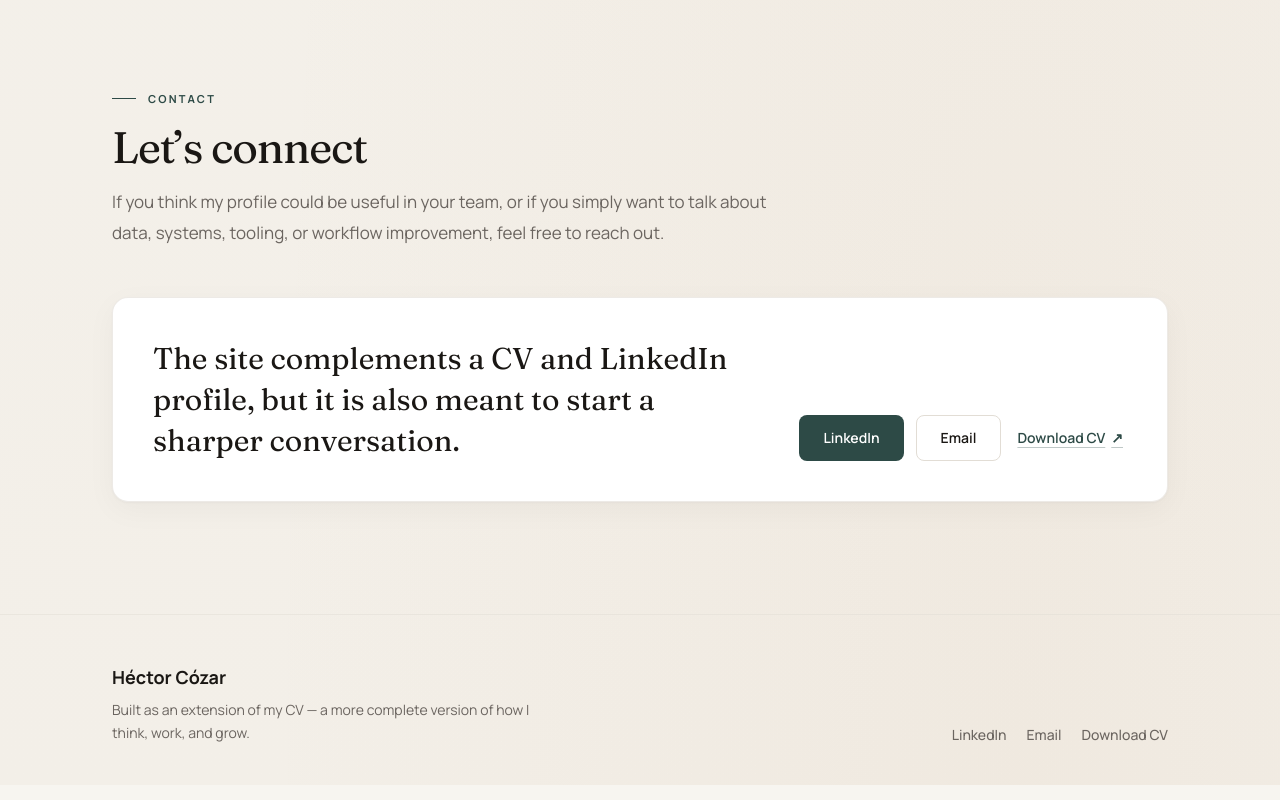
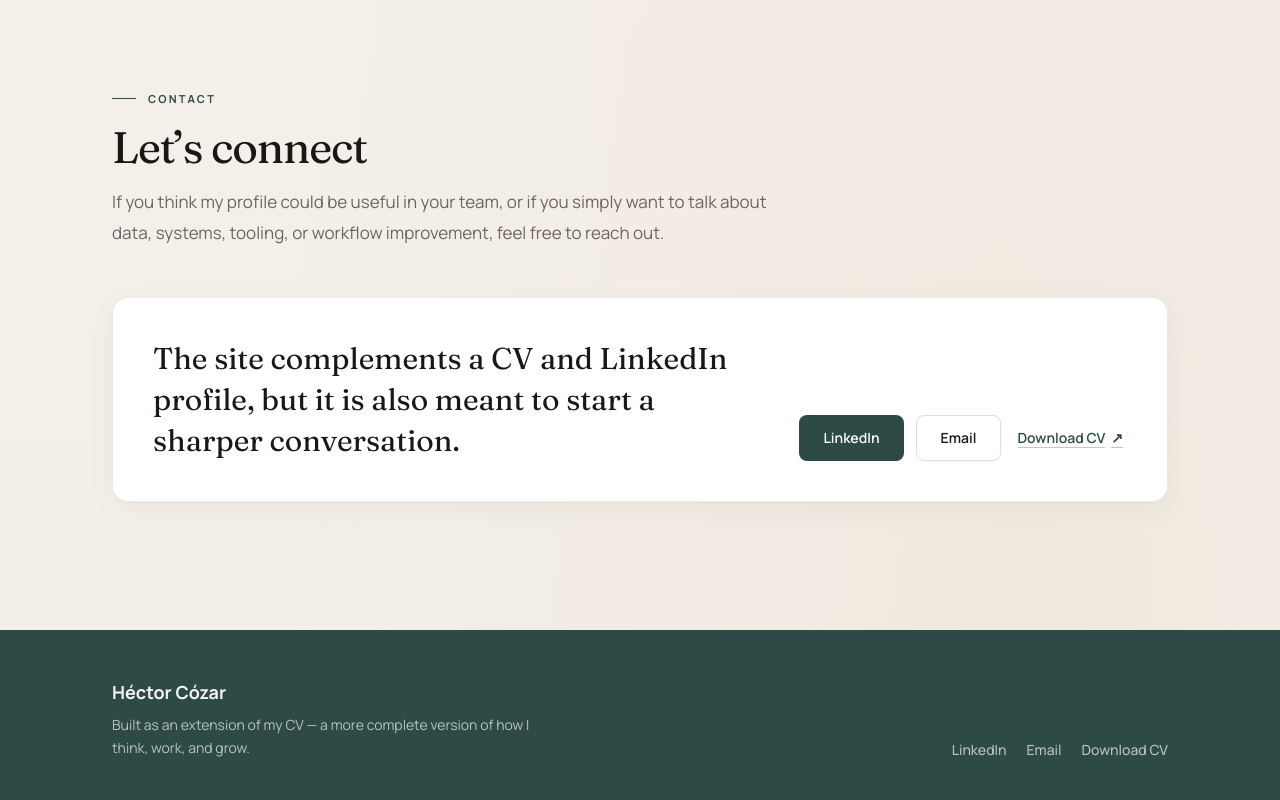
Before and after one commit to hecogo1/cv-landing-page, a React (Vite) app: page / in a window 1280 px wide. Shown: the part 7673-8473 px from the top of the page. Built offline with nearby package versions, Linux system fonts and the light colour scheme.

Commit message:
style(footer): update styles for footer component with new background and text colors

```diff
--- a/src/components/Footer.jsx
+++ b/src/components/Footer.jsx
@@ -1,14 +1,14 @@
 export function Footer({ name, text, links }) {
   return (
-    <footer className="mt-8 border-t border-line/50 pb-10 pt-12">
+    <footer className="mt-12 bg-accent pb-10 pt-12">
       <div className="mx-auto flex w-full max-w-6xl flex-col gap-6 px-6 sm:px-8 lg:px-12 md:flex-row md:items-end md:justify-between">
         <div className="max-w-md">
-          <p className="text-lg font-bold text-ink">{name}</p>
-          <p className="mt-2 text-sm leading-relaxed text-muted">{text}</p>
+          <p className="text-lg font-bold text-canvas">{name}</p>
+          <p className="mt-2 text-sm leading-relaxed text-canvas/70">{text}</p>
         </div>
-        <div className="flex flex-wrap gap-5 text-sm font-medium text-muted">
+        <div className="flex flex-wrap gap-5 text-sm font-medium text-canvas/70">
           {links.map((link) => (
-            <a key={link.href} href={link.href} className="transition-colors duration-200 hover:text-accent">
+            <a key={link.href} href={link.href} className="transition-colors duration-200 hover:text-canvas">
               {link.label}
             </a>
           ))}
```
